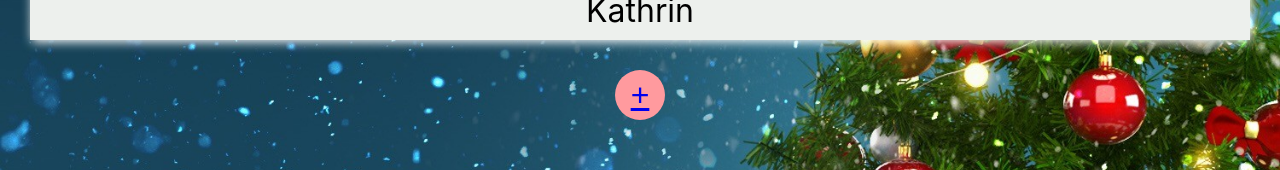
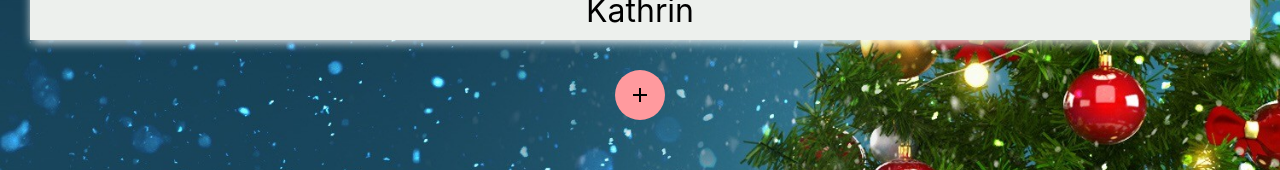
Before and after one commit to kschmitz123/wuensch-dir-was, a React (Create React App) app: page / in a window 1280 px wide. Shown: the part 227-397 px from the top of the page. Built offline with nearby package versions, Linux system fonts and the light colour scheme.

Commit message:
Replace button with Link and svg

```diff
--- a/src/pages/Welcome.js
+++ b/src/pages/Welcome.js
@@ -1,10 +1,20 @@
 import { Link } from 'react-router-dom';
 import styled from 'styled-components/macro';
 import PropTypes from 'prop-types';
-import Button from '../components/Button';
 import WishListItem from '../components/WishListItem';
 
 const WishListItems = styled.div``;
+
+const NavLink = styled(Link)`
+  display: inline-grid;
+  place-content: center;
+  text-decoration: none;
+  height: 50px;
+  width: 50px;
+  background-color: #ff9a9e;
+  border-radius: 50%;
+  cursor: pointer;
+`;
 
 const Container = styled.div`
   text-align: center;
@@ -17,9 +27,16 @@ const Welcome = ({ title }) => {
         <WishListItem title={title} />
         <WishListItem title={title} />
       </WishListItems>
-      <Button>
-        <Link to="/add">+</Link>
-      </Button>
+      <NavLink to="/add">
+        <svg
+          xmins="http://www.w3.org/2000/svg"
+          height="24"
+          viewBox="0 0 24 24"
+          width="24"
+        >
+          <path d="M19 13h-6v6h-2v-6H5v-2h6V5h2v6h6v2z" />{' '}
+        </svg>
+      </NavLink>
     </Container>
   );
 };
```
